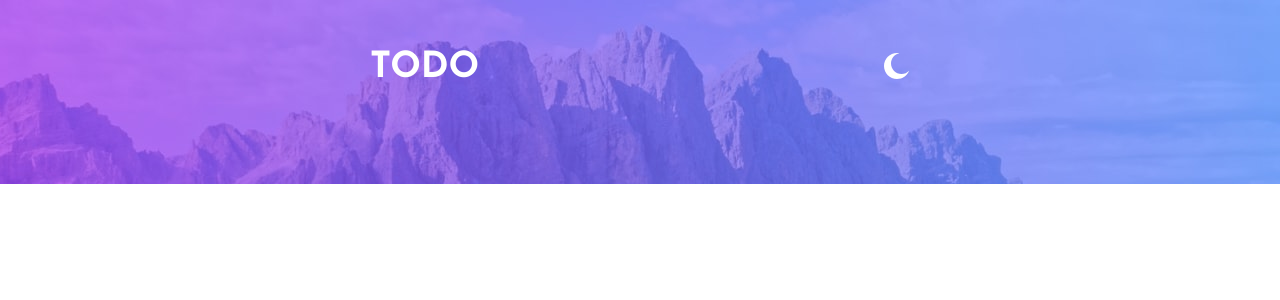
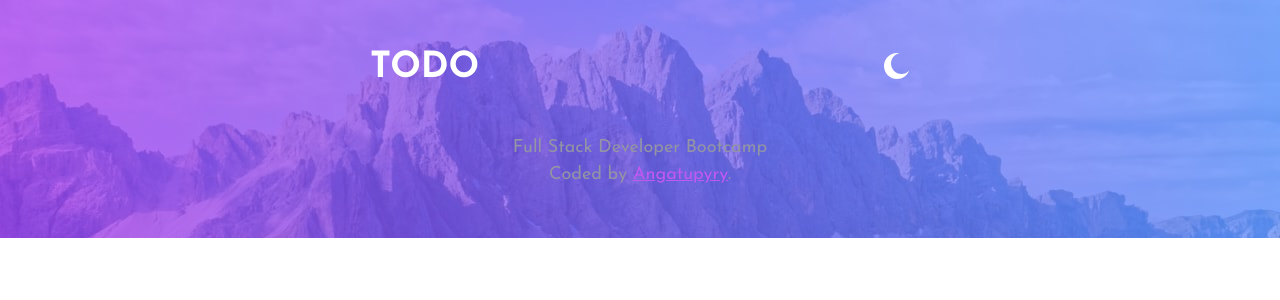
Before and after one commit to Angatupyry/todo-react-app, a React (Vite) app in the folder todo-react-app/: page / in a window 1280 px wide. Shown: the top 300 px of the page. Built offline with nearby package versions, Linux system fonts and the light colour scheme.

Commit message:
Se agrega Footer
Signed-off-by: Angatupyry <fierrofenix@gmail.com>

```diff
--- a/todo-react-app/src/App.jsx
+++ b/todo-react-app/src/App.jsx
@@ -1,6 +1,7 @@
 import { useState } from "react";
 import "./index.css";
 import Header from "./components/Header";
+import Footer from "./components/Footer";
 
 function App() {
   const [themeLight, setThemeLight] = useState(true);
@@ -9,6 +10,8 @@ function App() {
     <div className={`wrapper ${themeLight ? "light" : "dark"}`}>
       <div className="container">
         <Header themeLight={themeLight} setThemeLight={setThemeLight} />
+        <main></main>
+        <Footer />
       </div>
     </div>
   );
--- /dev/null
+++ b/todo-react-app/src/components/Footer.jsx
@@ -0,0 +1,12 @@
+const Footer = () => {
+  return (
+    <footer>
+      <p>Full Stack Developer Bootcamp</p>
+      <p>
+        Coded by <a href="https://github.com/Angatupyry">Angatupyry</a>.
+      </p>
+    </footer>
+  );
+};
+
+export default Footer;
--- a/todo-react-app/src/index.css
+++ b/todo-react-app/src/index.css
@@ -96,3 +96,15 @@ h1 {
 .wrapper.dark .btn:hover {
   color: var(--color-dark-very-dark-grayish-blue-hover);
 }
+
+/* Footer Component */
+footer {
+  line-height: 1.5;
+  text-align: center;
+}
+a {
+  color: var(--color-gradient-end);
+}
+a:visited {
+  color: var(--color-light-grayish-blue);
+}
```
